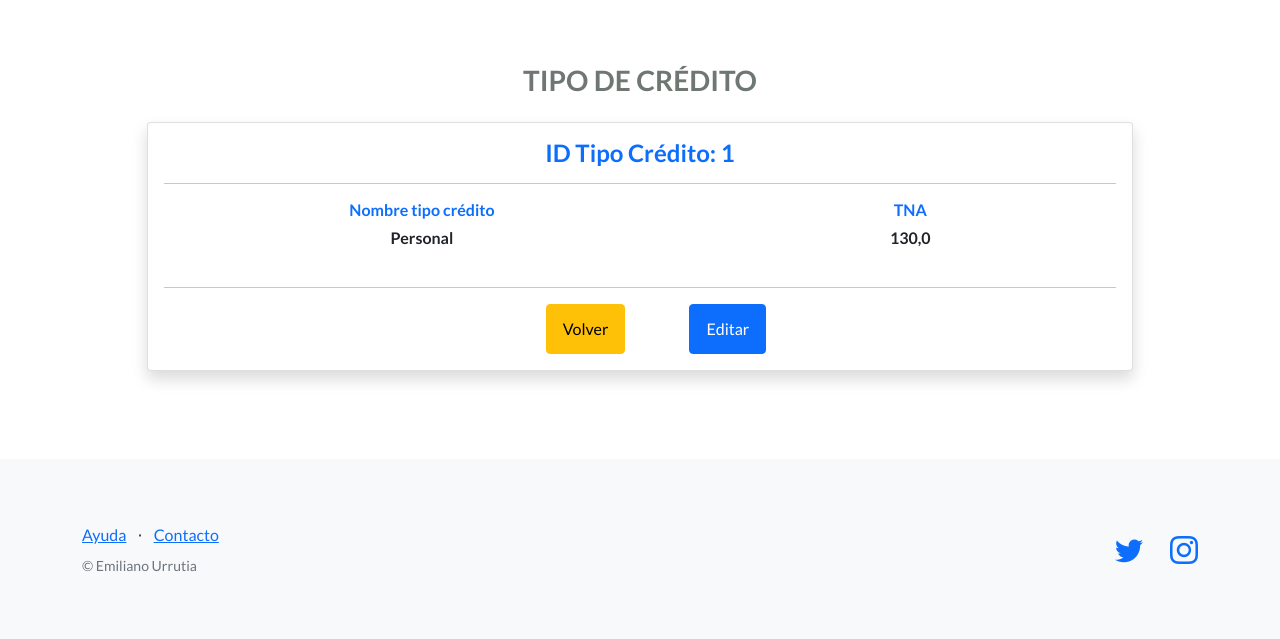
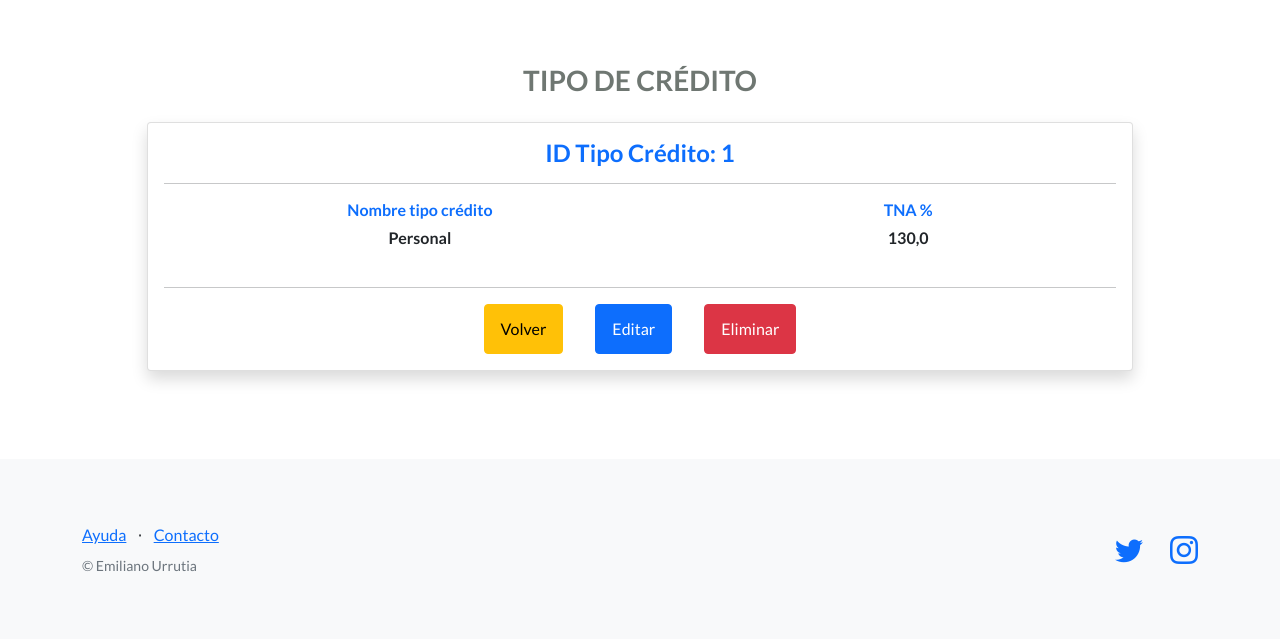
Before and after one commit to emiurru/loan-management, a Django app: page /app-creditos/tipo-creditos/1/ in a window 1280 px wide. Shown: the part 96-735 px from the top of the page. Run offline with Django 4.2, Linux system fonts and the light colour scheme; data comes from the database, SQL or seed files in the repository; both versions use the stored data as it was after the commit; some libraries are stand-ins or nearby versions.

Commit message:
Correciones menores

```diff
--- a/app_creditos/templates/app_creditos/cliente_detail.html
+++ b/app_creditos/templates/app_creditos/cliente_detail.html
@@ -85,8 +85,9 @@
             </div>
                 <hr>
                 <div style="display: flex; justify-content: center;">
-                  <a href="{% url 'lista_clientes' %}" class="btn btn-warning mx-5">Volver</a>
+                  <a href="{% url 'lista_clientes' %}" class="btn btn-warning mx-3">Volver</a>
                   <a href="{% url 'editar_clientes' object.pk %}" class="btn btn-primary mx-3">Editar</a>
+                  <a href="{% url 'eliminar_cliente' object.pk %}" class="btn btn-danger mx-3">Eliminar</a>
                 </div>
 
             </div>
--- a/app_creditos/templates/app_creditos/cliente_form.html
+++ b/app_creditos/templates/app_creditos/cliente_form.html
@@ -89,11 +89,11 @@
                 <hr>
 
                 <div style="display: flex; justify-content: center;">
-                    {% if object.id %}
+
                   <a href="{% url 'ver_clientes' object.pk %}" class="btn btn-warning mx-5">Volver</a>
-                  {% else %}
+
                   <input type="submit" class="btn btn-primary" value="Guardar" />
-                  {% endif %}
+
               </div>
             </div>
           </div>
--- a/app_creditos/templates/app_creditos/tipo_credito_detail.html
+++ b/app_creditos/templates/app_creditos/tipo_credito_detail.html
@@ -24,7 +24,7 @@
 
               <div class="col-lg-auto col-12 mb-3">
                   <div class="row d-flex justify-content-center">
-                      <h6 class="text-center text-primary">TNA</h6>
+                      <h6 class="text-center text-primary">TNA %</h6>
                   </div>
                   <div class="row d-flex justify-content-center">
                       <h6 class="text-center">{{object.interes}} </h6>
@@ -35,8 +35,9 @@
             </div>
             <hr>
             <div style="display: flex; justify-content: center;">
-              <a href="{% url 'lista_tipo_creditos' %}" class="btn btn-warning mx-5">Volver</a>
+              <a href="{% url 'lista_tipo_creditos' %}" class="btn btn-warning mx-3">Volver</a>
               <a href="{% url 'editar_tipo_creditos' object.pk %}" class="btn btn-primary mx-3">Editar</a>
+              <a href="{% url 'eliminar_tipo_creditos' object.pk %}" class="btn btn-danger mx-3">Eliminar</a>
             </div>
           </div>
         </div>
--- a/app_creditos/urls.py
+++ b/app_creditos/urls.py
@@ -1,8 +1,8 @@
 from django.contrib import admin
 from django.urls import path
 
-from app_creditos.views import ClienteListView, ClienteDetailView, ClienteUpdateView, ClienteDeleteView, crear_tipo_credito,\
-      Tipo_creditoListView, Tipo_creditoUpdateView, Tipo_creditoDeleteView, Tipo_creditoDetailView, CreditoListView,\
+from app_creditos.views import ClienteListView, ClienteDetailView, ClienteUpdateView, eliminar_cliente, crear_tipo_credito,\
+      Tipo_creditoListView, Tipo_creditoUpdateView, eliminar_tipo_credito, Tipo_creditoDetailView, CreditoListView,\
       CreditoDeleteView, CreditoDetailView, CreditoUpdateView, crear_cliente, crear_credito, eliminar_credito, registrar_pago,\
       actualizar_credito_individual, borrar_pago
 
@@ -12,14 +12,14 @@ urlpatterns = [
     path('crear-clientes/', crear_cliente, name="crear_clientes"),
     path('clientes/<int:pk>/', ClienteDetailView.as_view(), name="ver_clientes"),
     path('editar-clientes/<int:pk>/', ClienteUpdateView.as_view(), name="editar_clientes"),
-    path('eliminar-clientes/<int:pk>/', ClienteDeleteView.as_view(), name="eliminar_clientes"),
+    path('eliminar-cliente/<int:pk>/', eliminar_cliente, name="eliminar_cliente"),
 
     #URLs tipos de credito
     path('tipo-creditos/', Tipo_creditoListView.as_view(), name='lista_tipo_creditos'),
     path('crear-tipo-creditos/', crear_tipo_credito, name='crear_tipo_creditos'),
     path('tipo-creditos/<int:pk>/', Tipo_creditoDetailView.as_view(), name="ver_tipo_creditos"),
     path('editar-tipo-creditos/<int:pk>/', Tipo_creditoUpdateView.as_view(), name="editar_tipo_creditos"),
-    path('eliminar-tipo-creditos/<int:pk>/', Tipo_creditoDeleteView.as_view(), name="eliminar_tipo_creditos"),
+    path('eliminar-tipo-creditos/<int:pk>/', eliminar_tipo_credito, name="eliminar_tipo_creditos"),
 
     #URLs creditos
     path('creditos/', CreditoListView.as_view(), name='lista_creditos'),
--- a/app_creditos/views.py
+++ b/app_creditos/views.py
@@ -63,9 +63,19 @@ class ClienteUpdateView(LoginRequiredMixin, UpdateView):
     def get_success_url(self):
         return reverse_lazy('ver_clientes', kwargs={'pk': self.object.pk})
 
-class ClienteDeleteView(LoginRequiredMixin, DeleteView):
-    model = Cliente
-    success_url = reverse_lazy('lista_clientes')
+def eliminar_cliente(request, pk):
+
+    cliente=Cliente.objects.get(pk=pk)
+    cliente.delete()
+
+    return redirect('lista_clientes')
+
+def eliminar_credito(request, pk):
+
+    credito=Credito.objects.get(pk=pk)
+    credito.delete()
+
+    return redirect('lista_creditos')
 
 # VISTAS TIPOS DE CREDITOS
 class Tipo_creditoListView(ListView):
@@ -102,9 +112,12 @@ class Tipo_creditoUpdateView(LoginRequiredMixin, UpdateView):
     def get_success_url(self):
         return reverse_lazy('ver_tipo_creditos', kwargs={'pk': self.object.pk})
 
-class Tipo_creditoDeleteView(LoginRequiredMixin, DeleteView):
-    model = Tipo_Credito
-    success_url = reverse_lazy('lista_tipo_creditos')
+def eliminar_tipo_credito(request, pk):
+
+    tipo_credito=Tipo_Credito.objects.get(pk=pk)
+    tipo_credito.delete()
+
+    return redirect('lista_tipo_creditos')
 
 #VISTAS DE CREDITOS
 
@@ -179,7 +192,9 @@ class CreditoDetailView(LoginRequiredMixin, DetailView):
 
         cuotas = credito.lista_cuotas.all()
         context['cuotas'] = cuotas
-        fecha_hoy = timezone.now().date().strftime('%Y-%m-%d')
+
+        hoy_local = timezone.localtime(timezone.now())
+        fecha_hoy = hoy_local.date().strftime('%Y-%m-%d')
 
         context['fecha_hoy'] = fecha_hoy
         pagos_por_cuota = {cuota.id: cuota.pagos.all() for cuota in cuotas}
@@ -212,13 +227,6 @@ class CreditoDeleteView(LoginRequiredMixin, DeleteView):
     model = Credito
     success_url = reverse_lazy('lista_creditos')
 
-def eliminar_credito(request, pk):
-
-    credito=Credito.objects.get(pk=pk)
-    credito.delete()
-
-    return redirect('lista_creditos')
-
 def registrar_pago(request, cuota_id):
     cuota = get_object_or_404(Lista_cuota, pk=cuota_id)
     credito_id = cuota.credito.id
@@ -245,7 +253,6 @@ def registrar_pago(request, cuota_id):
                 cuota.save()
 
             actualizar_creditos(credito_id)
-            messages.success(request, 'El pago ha sido registrado exitosamente.')
 
             return redirect('ver_creditos', pk=credito_id)
 
@@ -260,7 +267,6 @@ def actualizar_credito_individual(request, pk):
 
         return redirect('ver_creditos', pk=pk)
 
-
 def borrar_pago(request, id_pago):
     pago = get_object_or_404(Pago, pk=id_pago)
 
--- a/sistema_longcred/settings.py
+++ b/sistema_longcred/settings.py
@@ -108,7 +108,7 @@ AUTH_PASSWORD_VALIDATORS = [
 
 LANGUAGE_CODE = 'es-AR'
 
-TIME_ZONE = 'UTC'
+TIME_ZONE = 'America/Argentina/Buenos_Aires'
 
 USE_I18N = True
 
```
Also changed, not shown: app_creditos/templates/app_creditos/cliente_confirm_delete.html (deleted, +0 -15 lines), app_creditos/templates/app_creditos/tipo_credito_confirm_delete.html (deleted, +0 -15 lines), db.sqlite3, readme.md.
